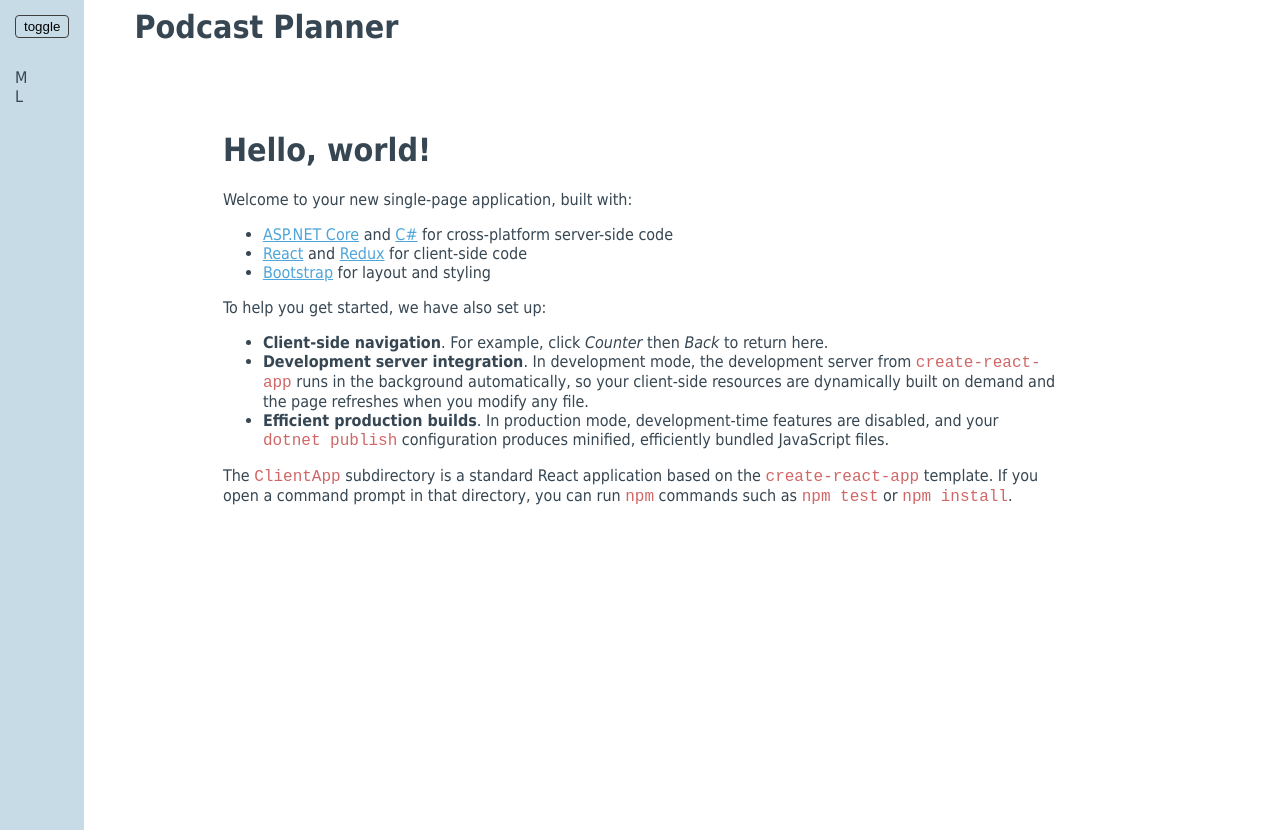
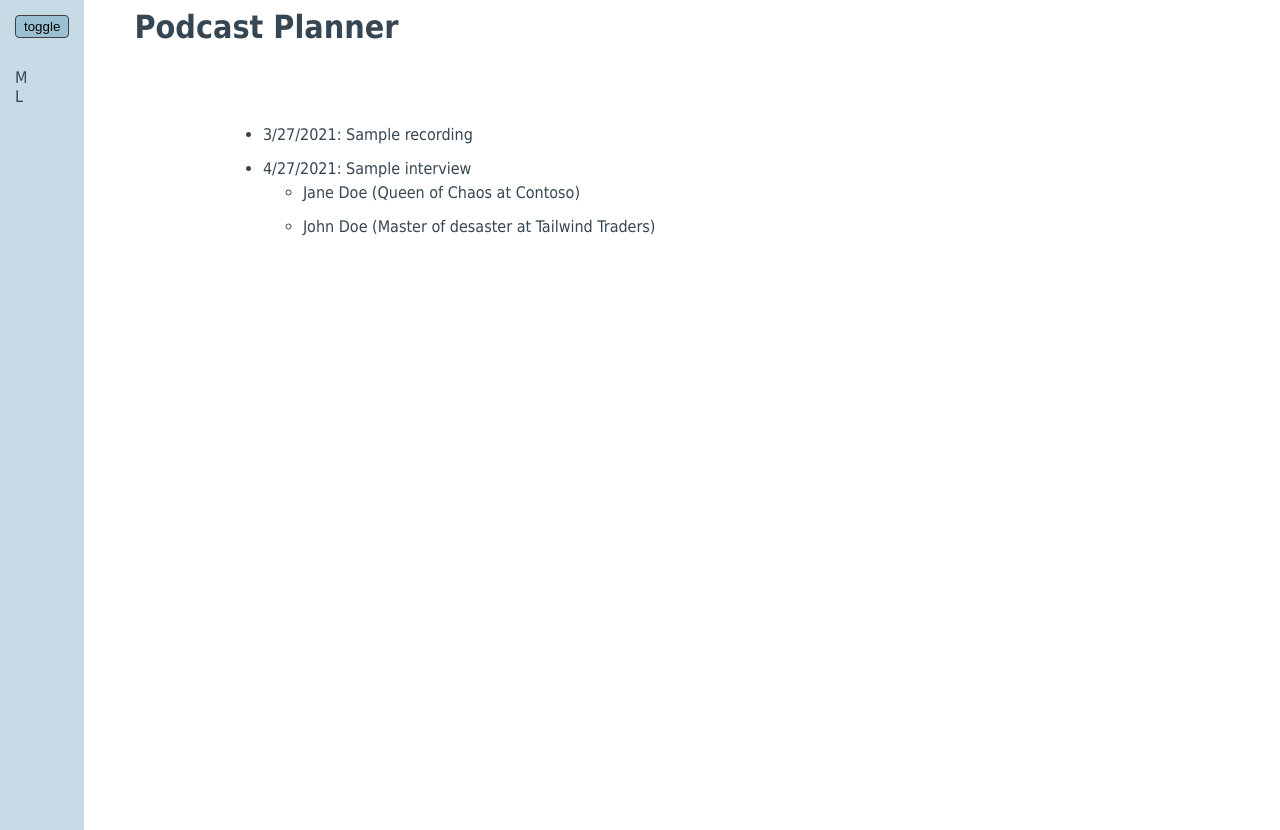
Before and after one commit to Nasto/podcast-planner, a React (Create React App) app in the folder ClientApp/: page / in a window 1280 px wide. Built offline with nearby package versions, Linux system fonts and the light colour scheme.

Commit message:
mvp for upcoming evens

```diff
--- a/ClientApp/src/assets/colors.scss
+++ b/ClientApp/src/assets/colors.scss
@@ -1,10 +1,13 @@
 $darkgray: #3f3f3f;
-$lightgray: #cfcfcf;
 
 $charcoal: #364652;
 
 $beaublue: #C7DBE6;
 
+$darkskyblue: #9CC0D3;
+
 $fuzzywuzzy: #D16666;
 
 $carolinablue: #4EA5D9;
+
+$sapphireblue: #206C97;
--- a/ClientApp/src/components/Home.tsx
+++ b/ClientApp/src/components/Home.tsx
@@ -1,23 +1,9 @@
 import * as React from 'react';
 import { connect } from 'react-redux';
+import Planner from './Planner/Planner';
 
 const Home: React.FunctionComponent = () => (
-  <div>
-    <h1>Hello, world!</h1>
-    <p>Welcome to your new single-page application, built with:</p>
-    <ul>
-      <li><a href='https://get.asp.net/'>ASP.NET Core</a> and <a href='https://msdn.microsoft.com/en-us/library/67ef8sbd.aspx'>C#</a> for cross-platform server-side code</li>
-      <li><a href='https://facebook.github.io/react/'>React</a> and <a href='https://redux.js.org/'>Redux</a> for client-side code</li>
-      <li><a href='http://getbootstrap.com/'>Bootstrap</a> for layout and styling</li>
-    </ul>
-    <p>To help you get started, we have also set up:</p>
-    <ul>
-      <li><strong>Client-side navigation</strong>. For example, click <em>Counter</em> then <em>Back</em> to return here.</li>
-      <li><strong>Development server integration</strong>. In development mode, the development server from <code>create-react-app</code> runs in the background automatically, so your client-side resources are dynamically built on demand and the page refreshes when you modify any file.</li>
-      <li><strong>Efficient production builds</strong>. In production mode, development-time features are disabled, and your <code>dotnet publish</code> configuration produces minified, efficiently bundled JavaScript files.</li>
-    </ul>
-    <p>The <code>ClientApp</code> subdirectory is a standard React application based on the <code>create-react-app</code> template. If you open a command prompt in that directory, you can run <code>npm</code> commands such as <code>npm test</code> or <code>npm install</code>.</p>
-  </div>
+  <Planner />
 );
 
 export default connect()(Home);
--- a/ClientApp/src/components/Layout/NavMenu.scss
+++ b/ClientApp/src/components/Layout/NavMenu.scss
@@ -32,11 +32,11 @@ header {
             padding: 3px 8px;
             border: 1px $darkgray solid;
             border-radius: 4px;
-            background: none;
+            background-color: $darkskyblue;
             cursor: pointer;
 
             &:hover {
-                background-color: $lightgray;
+                background-color: $carolinablue;
             }
         }
     }
--- /dev/null
+++ b/ClientApp/src/components/Planner/Planner.scss
@@ -0,0 +1,7 @@
+
+
+.upcoming-events {
+    li {
+        margin: 5px 0 15px 0;
+    }
+}
--- /dev/null
+++ b/ClientApp/src/components/Planner/Planner.tsx
@@ -0,0 +1,58 @@
+import React from "react";
+
+import './Planner.scss';
+
+const Planner: React.FunctionComponent = () => {
+    // start mock data
+  const now = new Date();
+  const past = new Date();
+  past.setMonth(now.getMonth() + 1);
+  const events = [
+    {
+      date: now.toLocaleDateString(),
+      topic: "Sample recording",
+      guests: [],
+    },
+    {
+      date: past.toLocaleDateString(),
+      topic: "Sample interview",
+      guests: [
+        {
+          name: "Jane Doe",
+          company: "Contoso",
+          title: "Queen of Chaos",
+        },
+        {
+          name: "John Doe",
+          company: "Tailwind Traders",
+          title: "Master of desaster",
+        },
+      ],
+    },
+  ];
+  // end mock data
+  return (
+    <div className="upcoming-events">
+      <ul>
+        {events.map((event) =>
+          <li>
+            {`${event.date}: ${event.topic}`}
+            {event.guests.length != 0 ? (
+              <ul>
+                {event.guests.map((guest: any) => (
+                  <li>
+                    {guest.name} ({guest.title} at {guest.company})
+                  </li>
+                ))}
+              </ul>
+            ) : (
+              <></>
+            )}
+          </li>
+        )}
+      </ul>
+    </div>
+  );
+};
+
+export default Planner;
```
Also changed, not shown: 1 other file (tests, documents, lock files or other folders).
